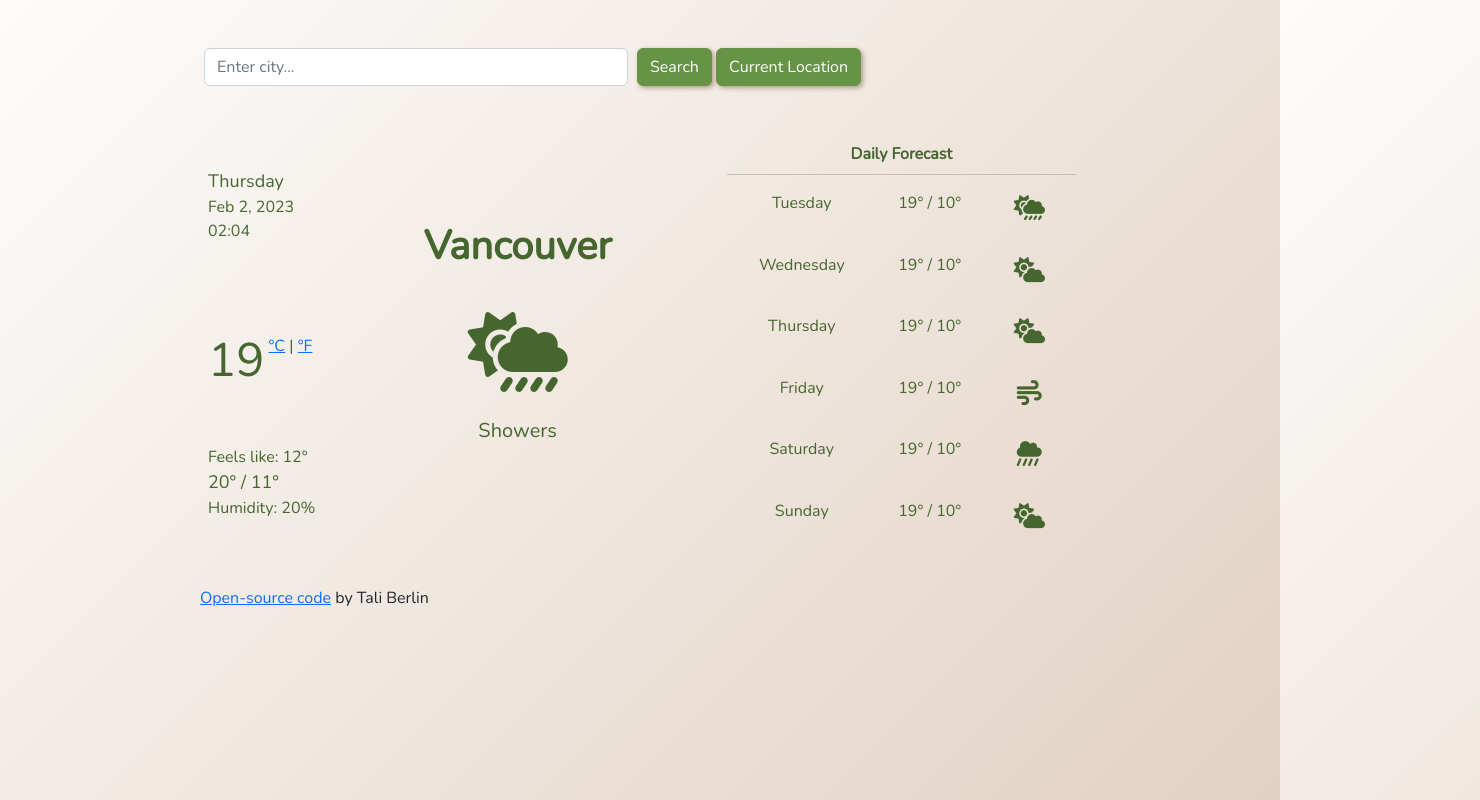
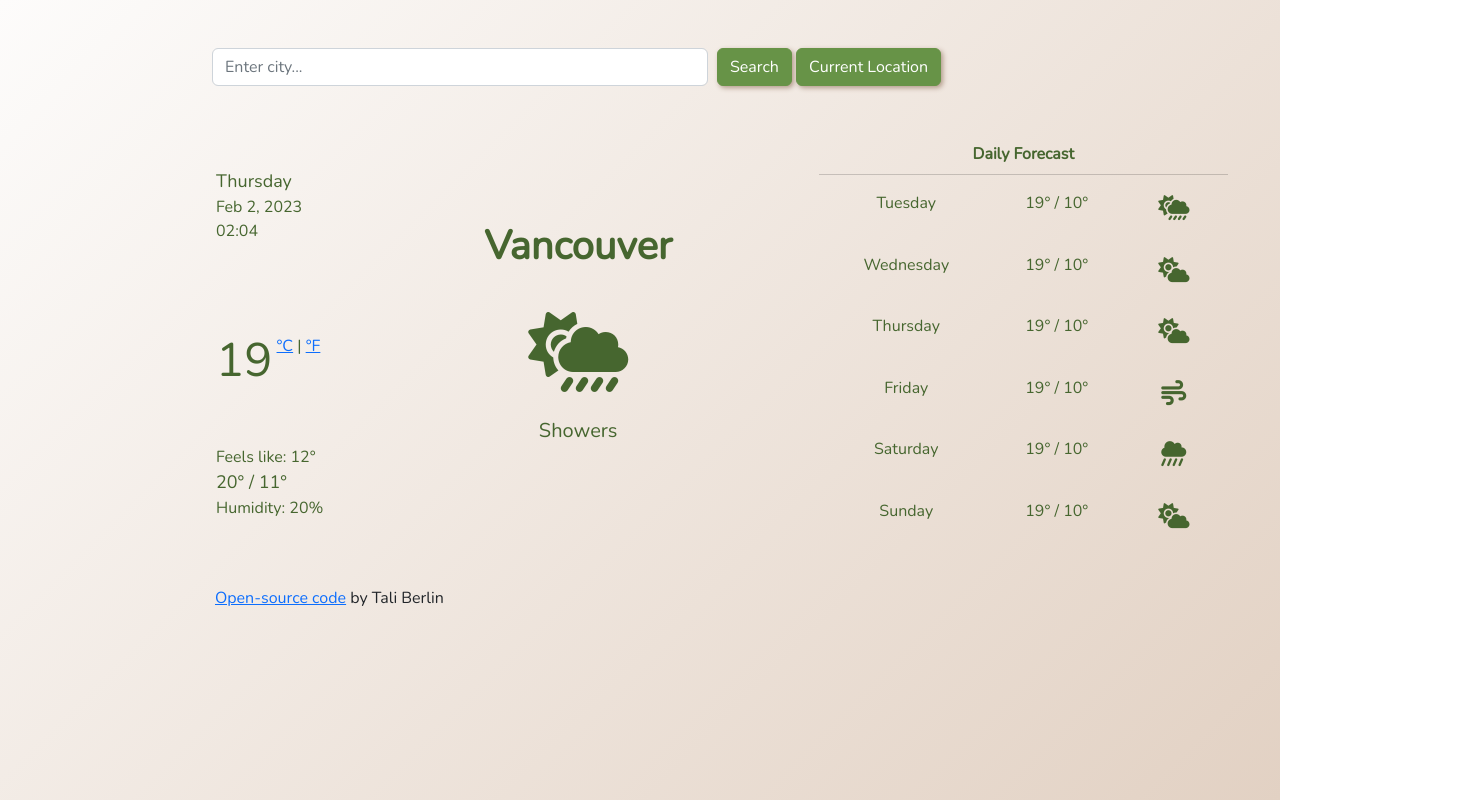
Before and after one commit to taliberlin/my-new-project, a plain HTML site: page index.html in a window 1280 px wide. Shown: the whole page, 1480 px wide, since content can reach past the window. Drawn offline with nearby package versions, Linux system fonts and the light colour scheme.

Commit message:
fixed layout in CSS

```diff
--- a/src/weather.css
+++ b/src/weather.css
@@ -2,9 +2,12 @@ body {
   font-family: "Nunito", Arial, Helvetica, sans-serif;
   background: linear-gradient(135deg, #fdfcfb 0%, #e2d1c3 100%);
   min-height: 100vh;
+  max-width: 100vh;
 }
 .container {
-  max-width: 80%;
+  min-width: 130%;
+  display: block;
+  margin: auto 200px;
 }
 .btn {
   background-color: #679347;
@@ -101,5 +104,5 @@ body {
 }
 .source-code {
   position: relative;
-  left: 200px;
+  left: 215px;
 }
```
